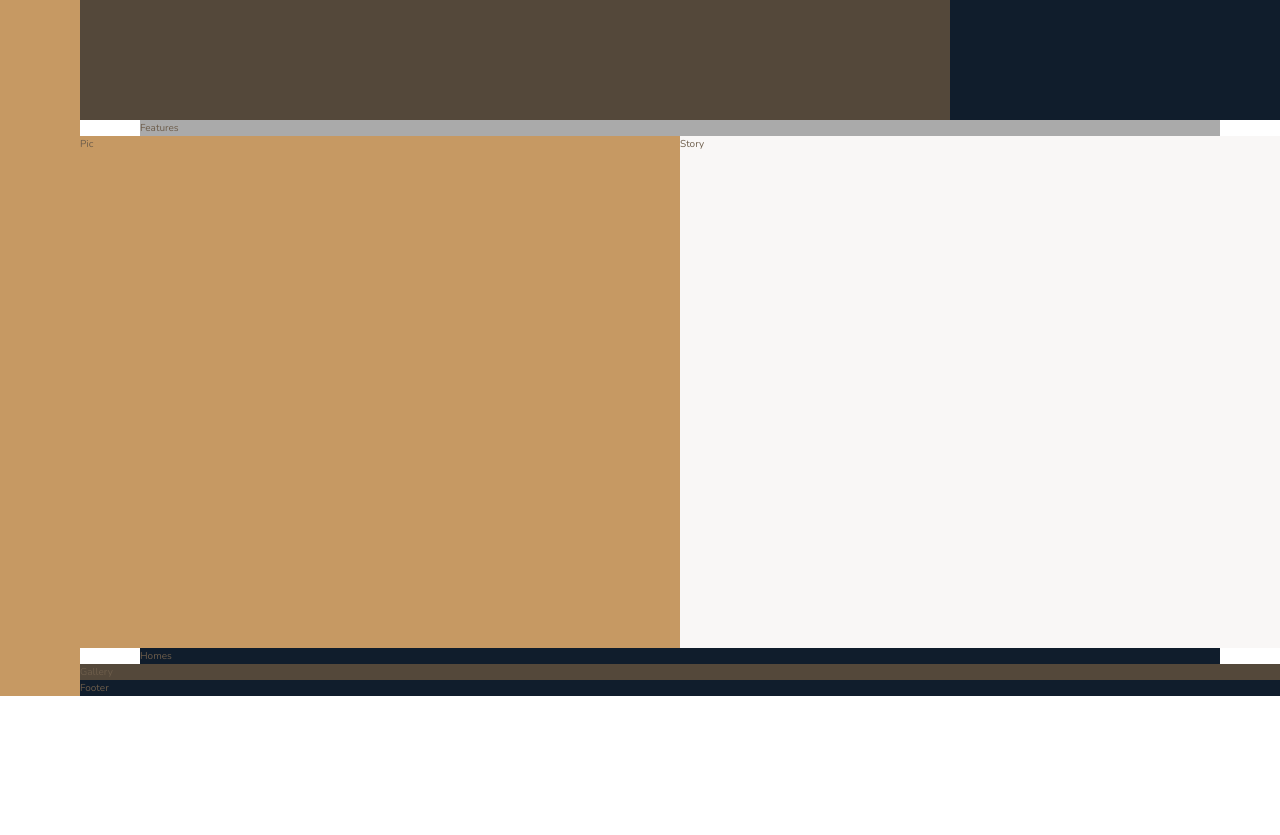
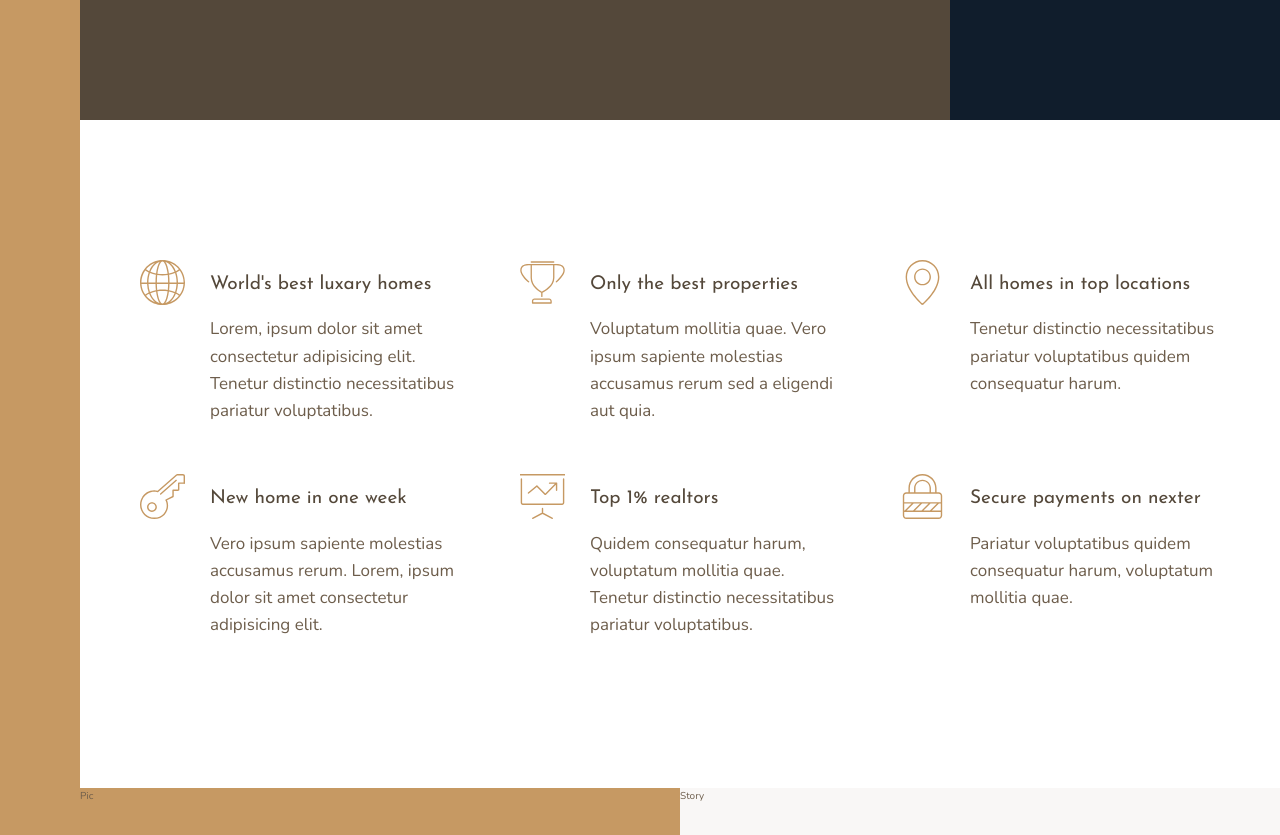
Before and after one commit to vizsyi/Udemy-Nexter, a website: page index.html in a window 1280 px wide. Shown: the part 520-1355 px from the top of the page. Before the commit the page ends 1216 px from the top, so only its background shows below. Drawn offline with nearby package versions, Linux system fonts and the light colour scheme; files that its build step writes are made by us from their sources.

Commit message:
Features part

```diff
--- a/index.html
+++ b/index.html
@@ -18,7 +18,56 @@
 
         <div class="realtors">Realtors</div>
 
-        <div class="features">Features</div>
+
+        <div class="features">
+            <div class="feature">
+                <svg class="feature__icon">
+                    <use xlink:href="img/sprite.svg#icon-global"></use>
+                </svg>
+                <h4 class="heading-4 heading-4--dark">World's best luxary homes</h4>
+                <p class="feature__text">Lorem, ipsum dolor sit amet consectetur adipisicing elit. Tenetur distinctio necessitatibus pariatur voluptatibus.</p>
+            </div>
+
+            <div class="feature">
+                <svg class="feature__icon">
+                    <use xlink:href="img/sprite.svg#icon-trophy"></use>
+                </svg>
+                <h4 class="heading-4 heading-4--dark">Only the best properties</h4>
+                <p class="feature__text">Voluptatum mollitia quae. Vero ipsum sapiente molestias accusamus rerum sed a eligendi aut quia.</p>
+            </div>
+
+            <div class="feature">
+                <svg class="feature__icon">
+                    <use xlink:href="img/sprite.svg#icon-map-pin"></use>
+                </svg>
+                <h4 class="heading-4 heading-4--dark">All homes in top locations</h4>
+                <p class="feature__text">Tenetur distinctio necessitatibus pariatur voluptatibus quidem consequatur harum.</p>
+            </div>
+
+            <div class="feature">
+                <svg class="feature__icon">
+                    <use xlink:href="img/sprite.svg#icon-key"></use>
+                </svg>
+                <h4 class="heading-4 heading-4--dark">New home in one week</h4>
+                <p class="feature__text">Vero ipsum sapiente molestias accusamus rerum. Lorem, ipsum dolor sit amet consectetur adipisicing elit.</p>
+            </div>
+
+            <div class="feature">
+                <svg class="feature__icon">
+                    <use xlink:href="img/sprite.svg#icon-presentation"></use>
+                </svg>
+                <h4 class="heading-4 heading-4--dark">Top 1% realtors</h4>
+                <p class="feature__text">Quidem consequatur harum, voluptatum mollitia quae. Tenetur distinctio necessitatibus pariatur voluptatibus.</p>
+            </div>
+
+            <div class="feature">
+                <svg class="feature__icon">
+                    <use xlink:href="img/sprite.svg#icon-lock"></use>
+                </svg>
+                <h4 class="heading-4 heading-4--dark">Secure payments on nexter</h4>
+                <p class="feature__text">Pariatur voluptatibus quidem consequatur harum, voluptatum mollitia quae.</p>
+            </div>
+        </div>
 
         <div class="story__pictures">Pic</div>
 
--- a/sass/_features.scss
+++ b/sass/_features.scss
@@ -1,4 +1,30 @@
 .features {
-    background-color: $color-grey-light-2;
+    //background-color: $color-grey-light-2;
     grid-column: center-st / center-end;
+
+    margin: 15rem 0;
+
+    display: grid;
+    grid-template-columns: repeat(auto-fit, minmax(25rem, 1fr));
+    grid-gap: 6rem;
+    align-items: start;
 }
+
+.feature {
+    display: grid;
+    grid-template-columns: min-content 1fr;
+    grid-row-gap: 1.5rem;
+    grid-column-gap: 2.5rem;
+
+    &__icon {
+        fill: $color-primary;
+        width: 4.5rem;
+        height: 4.5rem;
+        grid-row: 1 / span 2;
+        transform: translateY(-1rem);
+    }
+
+    &__text {
+        font-size: 1.7rem;
+    }
+}
--- a/sass/_typography.scss
+++ b/sass/_typography.scss
@@ -0,0 +1,24 @@
+%heading {
+    font-family: $font-display;
+    font-weight: 400;
+}
+
+.heading-1 {
+    @extend %heading;
+}
+
+.heading-2 {
+    @extend %heading;
+}
+
+.heading-3 {
+    @extend %heading;
+}
+
+.heading-4 {
+    @extend %heading;
+    font-size: 1.9rem;
+
+    &--light {color: $color-grey-light-1;}
+    &--dark {color: $color-grey-dark-1;}
+}
```
